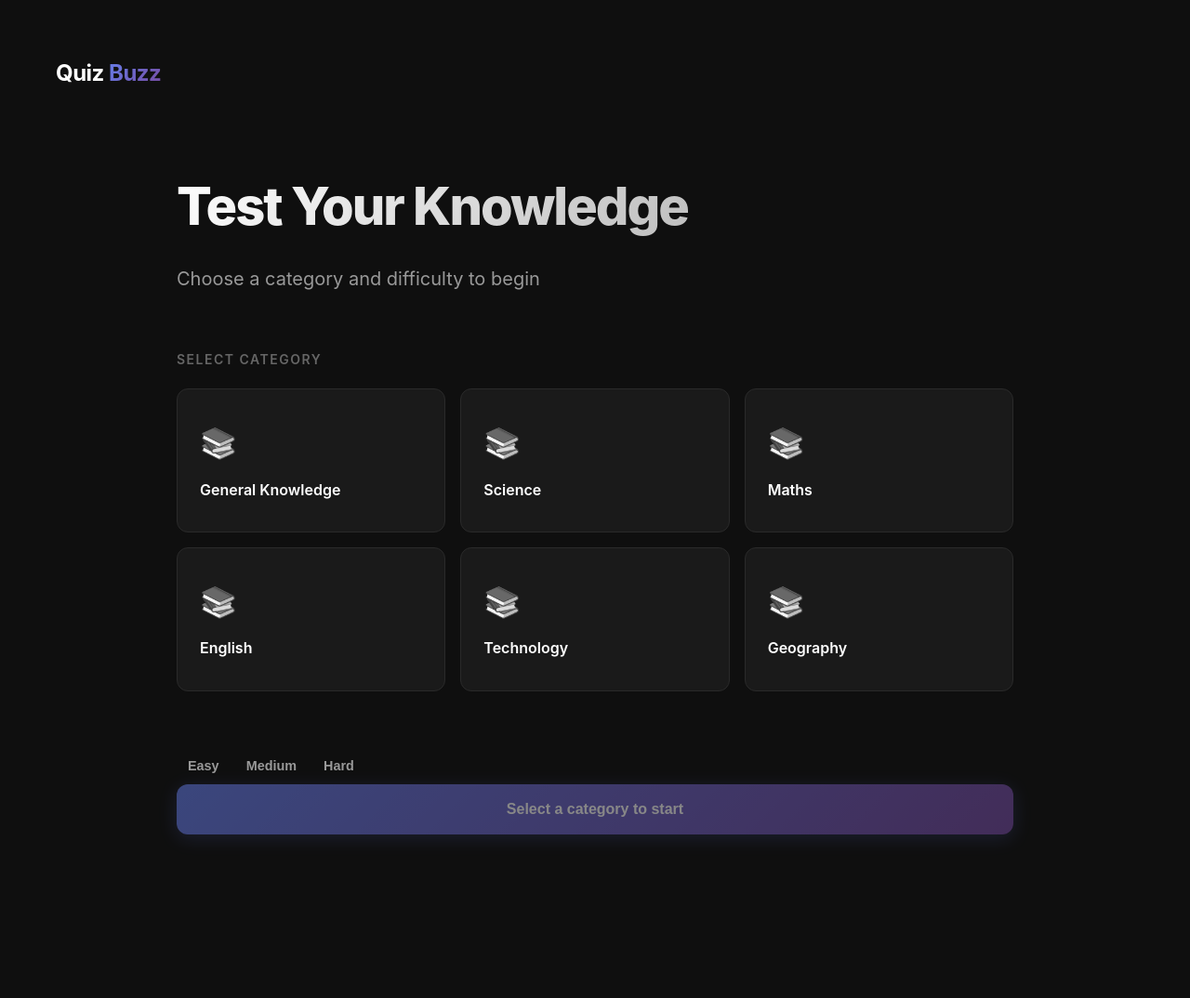
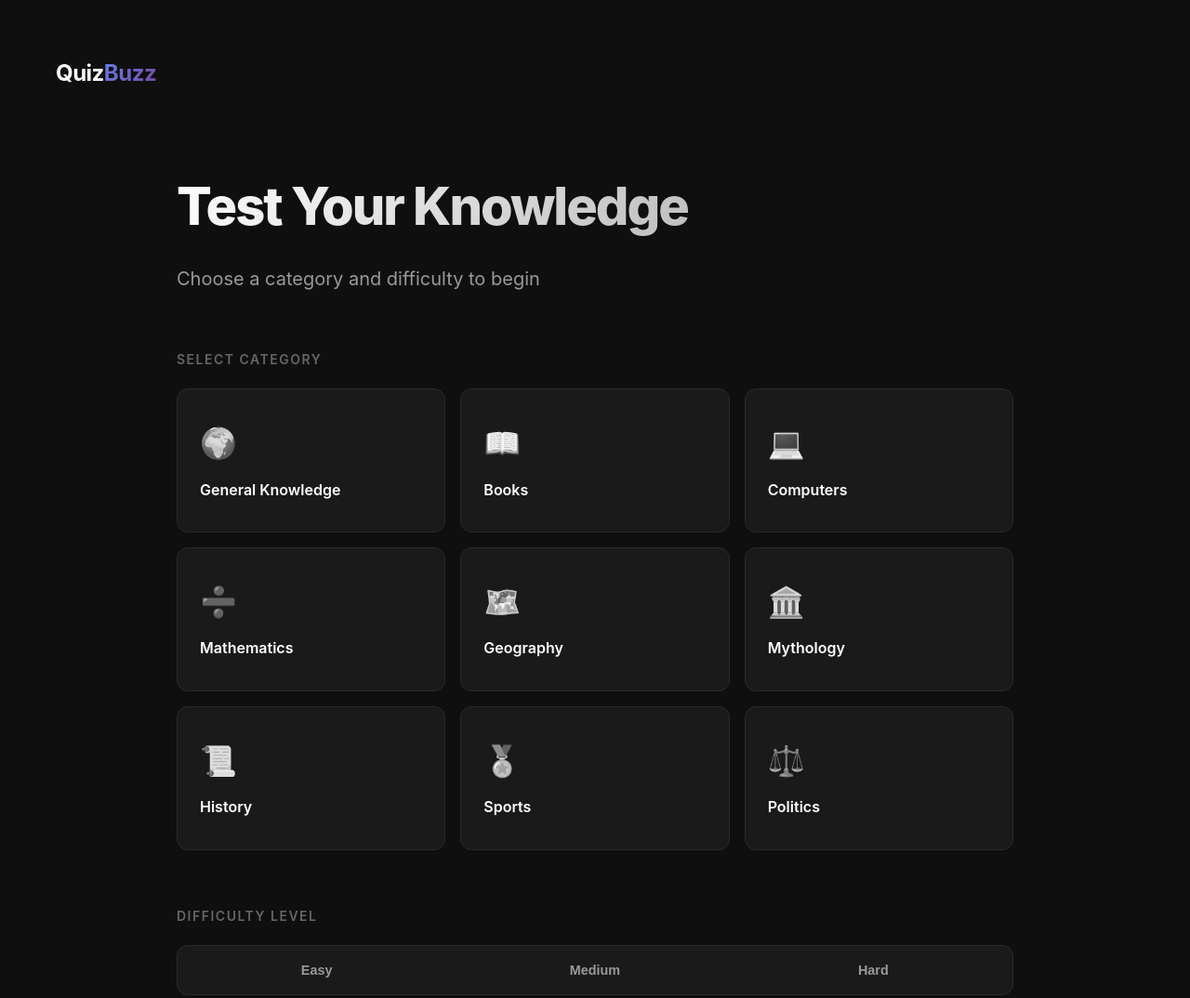
Before and after one commit to nitindavegit/QuizBuzz, a plain HTML site: page index.html in a window 1280 px wide. Shown: the top 1074 px of the page at 93% size. Before the commit the page ends 958 px from the top, so only its background shows below. Drawn offline with Linux system fonts and the light colour scheme.

Commit message:
adjusting CSS

```diff
--- a/index.html
+++ b/index.html
@@ -12,7 +12,7 @@
     <div class="app-container">
         <nav class="navbar">
             <div class="logo">
-                Quiz <span>Buzz</span>
+                Quiz<span>Buzz</span>
             </div>
         </nav>
         <div class="container">
@@ -22,46 +22,53 @@
                 <p class="subtitle">Choose a category and difficulty to begin</p>
                 <div class="section-label">SELECT CATEGORY</div>
                 <div class="category-grid">
-                    <div class="category-card">
-
-
-                            <!-- data category likhna  baaki h -->
-                        <div class="category-icon">📚</div>
+                    <div class="category-card" data-category="9">
+                        <div class="category-icon">🌍</div>
                         <div class="category-name">General Knowledge</div>
                     </div>
-                    <div class="category-card">
-                        <div class="category-icon">📚</div>
-                        <div class="category-name">Science</div>
+                    <div class="category-card" data-category="10">
+                        <div class="category-icon">📖</div>
+                        <div class="category-name">Books</div>
                     </div>
-                    <div class="category-card">
-                        <div class="category-icon">📚</div>
-                        <div class="category-name">Maths</div>
+                    <div class="category-card" data-category="11">
+                        <div class="category-icon">💻</div>
+                        <div class="category-name">Computers</div>
                     </div>
-                    <div class="category-card">
-                        <div class="category-icon">📚</div>
-                        <div class="category-name">English</div>
+                    <div class="category-card" data-category="12">
+                        <div class="category-icon">➗</div>
+                        <div class="category-name">Mathematics</div>
                     </div>
-                    <div class="category-card">
-                        <div class="category-icon">📚</div>
-                        <div class="category-name">Technology</div>
+                    <div class="category-card" data-category="13">
+                        <div class="category-icon">🗺️</div>
+                        <div class="category-name">Geography</div>
                     </div>
-                    <div class="category-card">
-                        <div class="category-icon">📚</div>
-                        <div class="category-name">Geography</div>
+                    <div class="category-card" data-category="14">
+                        <div class="category-icon">🏛️</div>
+                        <div class="category-name">Mythology</div>
+                    </div>
+                    <div class="category-card" data-category="15">
+                        <div class="category-icon">📜</div>
+                        <div class="category-name">History</div>
+                    </div>
+                    <div class="category-card" data-category="16">
+                        <div class="category-icon">🏅</div>
+                        <div class="category-name">Sports</div>
+                    </div>
+                    <div class="category-card" data-category="17">
+                        <div class="category-icon">⚖️</div>
+                        <div class="category-name">Politics</div>
                     </div>
                 </div>
 
-                <div class="section-label">
-                    <div class="difficulty-buttons">
 
+                <div class="section-label">Difficulty Level</div>
+                <div class="difficulty-buttons">
+                    <button class="difficulty-btn" data-difficulty="easy">Easy</button>
+                    <button class="difficulty-btn" data-difficulty="medium">Medium</button>
+                    <button class="difficulty-btn" data-difficulty="hard">Hard</button>
+                </div>
+                <button class="start-btn" id="startBtn" disabled>Select a category to start</button>
 
-                        <!-- data difficulty likhna baaki h -->
-                        <button class="difficulty-btn">Easy</button>
-                        <button class="difficulty-btn">Medium</button>
-                        <button class="difficulty-btn">Hard</button>
-                    </div>
-                    <button class="start-btn" id="startBtn" disabled>Select a category to start</button>
-                </div>
 
                 <!-- Quiz Screen -->
                 <div class="quiz-screen" id="quizScreen">
@@ -85,7 +92,7 @@
                 </div>
 
                 <!-- Result Screen -->
-                <div class="result-screen"  id="resultScreen">
+                <div class="result-screen" id="resultScreen">
                     <div class="result-score" id="resultScore">8/10</div>
                     <h2 class="result-title" id="resultTitle">Excellent Work</h2>
                     <p class="result-subtitle" id="resultSubtitle">You have a strong grasp of the subject</p>
--- a/style.css
+++ b/style.css
@@ -34,6 +34,7 @@ body {
 
 .logo span {
     background: linear-gradient(135deg, #667eea 0%, #764ba2 100%);
+    background-clip: text;
     -webkit-background-clip: text;
     -webkit-text-fill-color: transparent;
 }
@@ -50,6 +51,7 @@ body {
     letter-spacing: -2px;
     margin-bottom: 16px;
     background: linear-gradient(135deg, #fff 0%, #999 100%);
+    background-clip: text;
     -webkit-background-clip: text;
     -webkit-text-fill-color: transparent;
 }
@@ -136,8 +138,9 @@ body {
     color: #fff;
 }
 
-.difficulty-btns {
+.difficulty-buttons {
     display: flex;
+
     gap: 12px;
     background: #1a1a1a;
     border: 1px solid #2a2a2a;
@@ -149,6 +152,7 @@ body {
 .difficulty-btn {
     flex: 1;
     padding: 12px;
+    justify-content: center;
     background: transparent;
     border: none;
     color: #999;
@@ -383,6 +387,7 @@ body {
     font-weight: 700;
     margin-bottom: 8px;
     background: linear-gradient(135deg, #667eea 0%, #764ba2 100%);
+    background-clip: text;
     -webkit-background-clip: text;
     -webkit-text-fill-color: transparent;
 }
```
Also changed, not shown: 1 other file.
